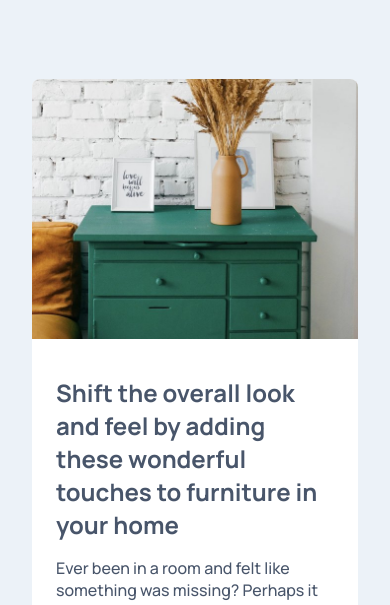
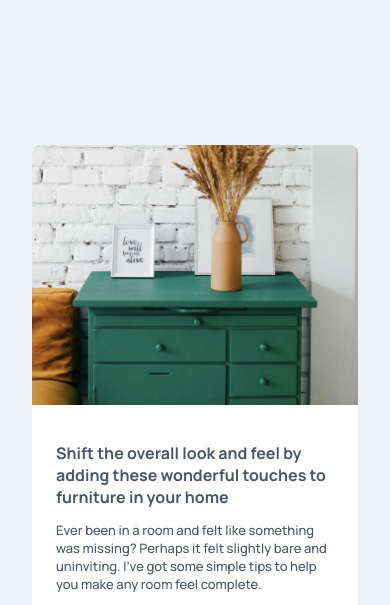
Before and after one commit to sklanier/fm-article-preview-component, a website: page index.html in a window 390 px wide. Shown: the top 605 px of the page. Drawn offline with Linux system fonts and the light colour scheme.

Commit message:
changed h2 to span, updated styles

```diff
--- a/index.html
+++ b/index.html
@@ -28,10 +28,10 @@
 
     <div class="right">
       <div class="container">
-        <h2>
+        <span class="card-title">
           Shift the overall look and feel by adding these wonderful
           touches to furniture in your home
-        </h2>
+        </span>
 
         <p>
           Ever been in a room and felt like something was missing? Perhaps
--- a/styles.css
+++ b/styles.css
@@ -48,6 +48,11 @@ h1, h2, h3, h4, h5, h6 {
     align-items: stretch;
 }
 
+.card-title {
+    font-size: 1.5rem;
+    font-weight: 700;
+}
+
 .left {
     flex: 0 0 325px;
 }
@@ -67,10 +72,15 @@ h1, h2, h3, h4, h5, h6 {
     padding: 2rem 4rem 2rem 3rem;
 }
 
+.right .container p {
+    font-size: 13px;
+}
+
 .footer {
     display: flex;
     justify-content: space-between;
     align-items: center;
+    margin-top: 1rem;
 }
 
 .author-container {
@@ -215,6 +225,10 @@ h1, h2, h3, h4, h5, h6 {
         margin: 0 2rem;
     }
 
+    .card-title {
+        font-size: 16px;
+    }
+
     .left {
         flex: 0;
     }
@@ -229,6 +243,10 @@ h1, h2, h3, h4, h5, h6 {
         padding-right: 1.5rem;
     }
 
+    .right .container p {
+        margin-bottom: 1.5rem;
+    }
+
     .attribution {
         display: none;
     }
```
